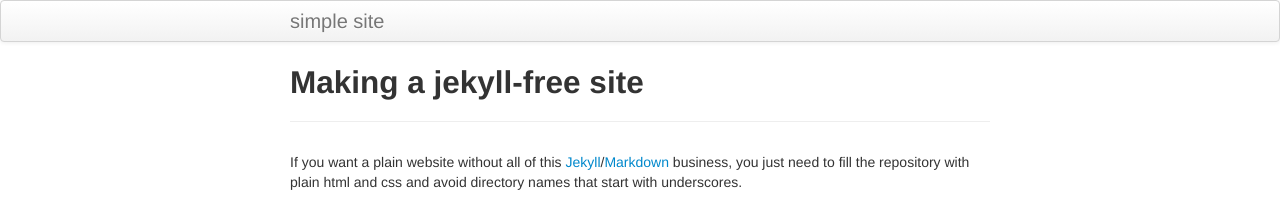
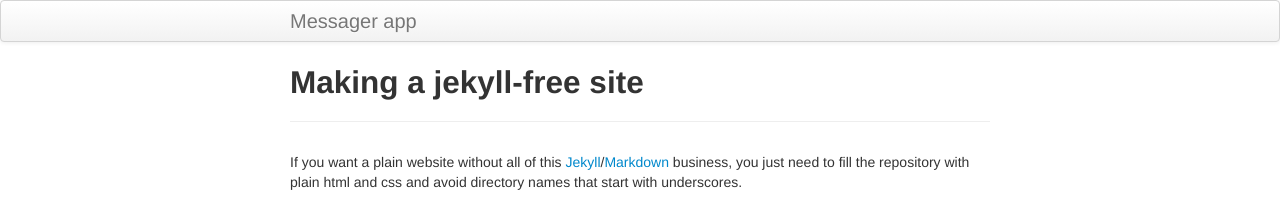
Before and after one commit to jasontrigg0/messager, a Jekyll site: the page built from pages/nojekyll.md, in a window 1280 px wide. Shown: the top 203 px of the page. Built offline with Jekyll 4.4.1, drawn with Linux system fonts in a browser that asks for light colours.

Commit message:
change title

```diff
--- a/_config.yml
+++ b/_config.yml
@@ -8,7 +8,7 @@ highlighter: rouge
 # Themes are encouraged to use these universal variables
 # so be sure to set them if your theme uses them.
 #
-title : simple site
+title : Messager app
 author :
   name : Jason Trigg
   email : gmail.com
```
